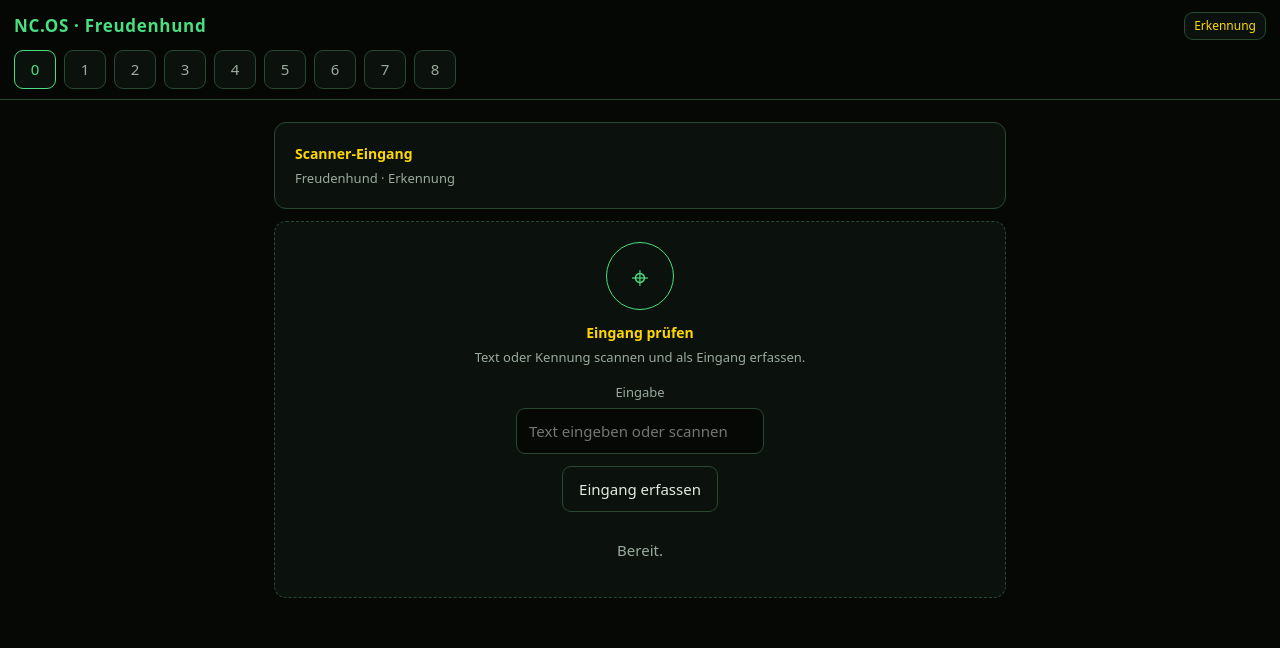
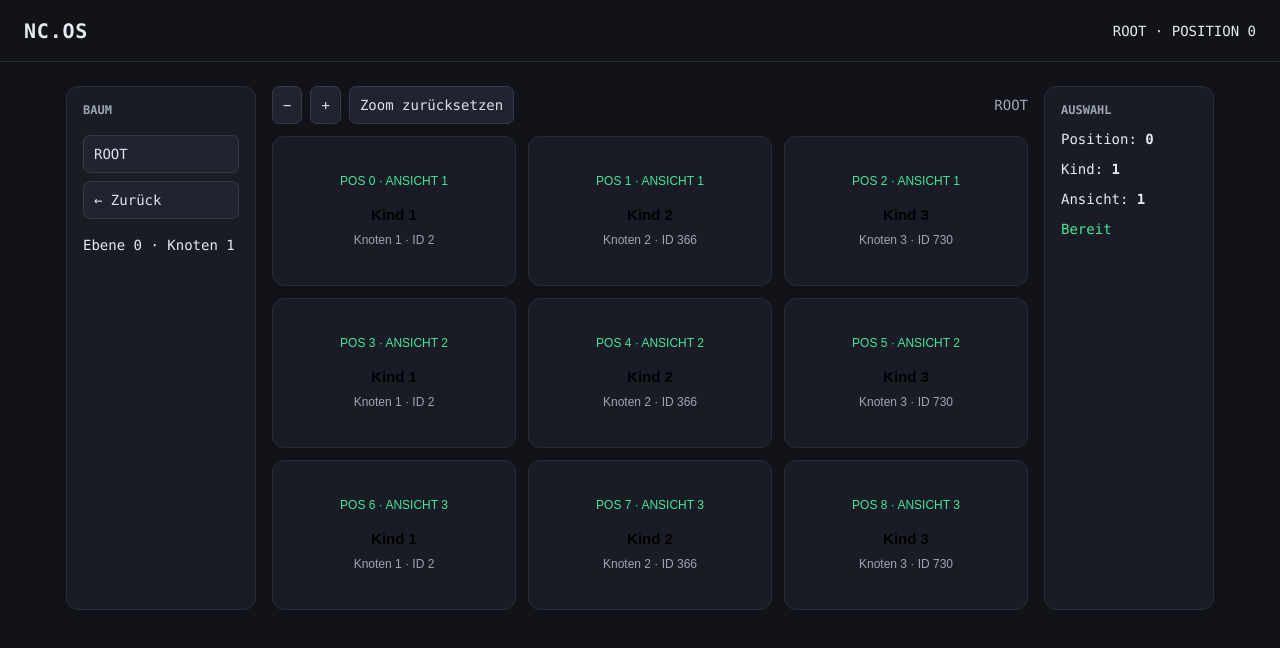
Before and after one commit to iki1uc/in.ear, a website: page 0.html in a window 1280 px wide. Drawn offline with Linux system fonts and the light colour scheme.

Commit message:
Update 0.html

```diff
--- a/0.html
+++ b/0.html
@@ -1,261 +1,308 @@
-<!doctype html>
+<!DOCTYPE html>
 <html lang="de">
 <head>
-  <meta charset="utf-8">
-  <meta name="viewport" content="width=device-width, initial-scale=1, viewport-fit=cover">
-  <meta name="theme-color" content="#050805">
-  <title>NC.OS · Freudenhund</title>
-
+  <meta charset="UTF-8">
+  <meta name="viewport" content="width=device-width, initial-scale=1">
+  <title>NC.OS ROOT · Position 0</title>
   <style>
-    :root {
-      color-scheme: dark;
-      --bg: #050805;
-      --panel: #0b120d;
-      --line: #294832;
-      --green: #4ade80;
-      --gold: #ffd700;
-      --text: #e1ebe3;
-      --muted: #9aaa9e;
-    }
-
     * { box-sizing: border-box; }
-
     body {
       margin: 0;
       min-height: 100vh;
-      min-height: 100dvh;
-      padding-bottom: env(safe-area-inset-bottom);
-      background: var(--bg);
-      color: var(--text);
-      font: 15px/1.5 system-ui, sans-serif;
+      background: #111319;
+      color: #e7eaf0;
+      font: 14px ui-monospace, Consolas, monospace;
     }
-
     header {
-      position: sticky;
-      top: 0;
-      z-index: 2;
-      padding: max(12px, env(safe-area-inset-top)) 14px 10px;
-      border-bottom: 1px solid var(--line);
-      background: #050805ee;
-      backdrop-filter: blur(10px);
+      height: 62px;
+      display: flex;
+      align-items: center;
+      justify-content: space-between;
+      padding: 0 24px;
+      border-bottom: 1px solid #292d37;
     }
-
-    .top, nav {
+    header strong { font-size: 20px; letter-spacing: .04em; }
+    main {
+      display: grid;
+      grid-template-columns: 190px minmax(0, 1fr) 170px;
+      gap: 16px;
+      max-width: 1180px;
+      margin: 24px auto;
+      padding: 0 16px;
+    }
+    nav, aside, .card {
+      background: #191c24;
+      border: 1px solid #292d37;
+      border-radius: 12px;
+    }
+    nav, aside { padding: 16px; }
+    nav h2, aside h2 {
+      margin: 0 0 14px;
+      font-size: 12px;
+      color: #9da5b5;
+      text-transform: uppercase;
+    }
+    nav button, aside button, .toolbar button {
+      width: 100%;
+      margin: 4px 0;
+      padding: 10px;
+      background: #20242e;
+      color: #dce2ec;
+      border: 1px solid #343a47;
+      border-radius: 7px;
+      font: inherit;
+      text-align: left;
+      cursor: pointer;
+    }
+    button:hover { border-color: #45e69a; }
+    .center { min-width: 0; }
+    .toolbar {
       display: flex;
       align-items: center;
       gap: 8px;
+      margin-bottom: 12px;
+      color: #9da5b5;
     }
-
-    .top { justify-content: space-between; }
-
-    h1 {
-      margin: 0;
-      color: var(--green);
-      font-size: 17px;
-      letter-spacing: .04em;
+    .toolbar button { width: auto; margin: 0; }
+    #breadcrumb { margin-left: auto; }
+    #matrix {
+      display: grid;
+      grid-template-columns: repeat(3, minmax(0, 1fr));
+      gap: 12px;
     }
-
-    .role, .case-link, button {
-      border: 1px solid var(--line);
-      border-radius: 9px;
-      background: var(--panel);
-      color: var(--text);
+    .card {
+      min-height: 150px;
+      padding: 16px;
+      cursor: pointer;
+      transition: border-color .15s, transform .15s;
     }
-
-    .role {
-      padding: 4px 9px;
-      color: var(--gold);
-      font-size: 12px;
+    .card:hover {
+      border-color: #45e69a;
+      transform: translateY(-2px);
     }
-
-    nav {
-      overflow-x: auto;
-      padding-top: 10px;
-      scrollbar-width: thin;
-      -webkit-overflow-scrolling: touch;
-    }
-
-    .case-link {
-      flex: 0 0 auto;
-      min-width: 42px;
-      padding: 7px 10px;
-      color: var(--muted);
-      text-align: center;
-      text-decoration: none;
-    }
-
-    .case-link[aria-current="page"] {
-      border-color: var(--green);
-      color: var(--green);
-    }
-
-    main {
-      width: min(100%, 760px);
-      margin: auto;
-      padding: 14px;
-    }
-
-    .card {
-      margin-bottom: 12px;
-      padding: 16px;
-      border: 1px solid var(--line);
-      border-radius: 12px;
-      background: var(--panel);
-    }
-
-    h2 {
-      margin: 0 0 5px;
-      color: var(--gold);
-      font-size: 14px;
-    }
-
-    .muted {
-      margin: 0;
-      color: var(--muted);
-      font-size: 13px;
-    }
-
-    .scanner {
-      display: grid;
-      gap: 12px;
-      justify-items: center;
-      padding: 26px 16px;
-      border: 1px dashed var(--line);
-      border-radius: 12px;
-      text-align: center;
-    }
-
-    .scanner-icon {
-      display: grid;
-      width: 68px;
-      height: 68px;
-      place-items: center;
-      border: 1px solid var(--green);
-      border-radius: 50%;
-      color: var(--green);
-      font-size: 30px;
-    }
-
-    button {
-      min-height: 46px;
-      padding: 10px 16px;
-      font: inherit;
-      cursor: pointer;
-    }
-
-    button:hover, button:focus-visible, .case-link:focus-visible {
-      border-color: var(--green);
-      outline: 2px solid transparent;
-    }
-
-    button:disabled { opacity: .55; cursor: wait; }
-
-    #status {
-      min-height: 1.5em;
-      color: var(--muted);
-      overflow-wrap: anywhere;
-    }
-
-    #status[data-state="ok"] { color: var(--green); }
-    #status[data-state="error"] { color: #ff7777; }
-
-    #result {
-      display: none;
-      width: 100%;
-      padding: 10px;
-      border-radius: 8px;
-      background: #050805;
-      text-align: left;
-      overflow-wrap: anywhere;
-    }
-
-    @media (min-width: 620px) {
-      main { padding-top: 22px; }
-      .card { padding: 20px; }
+    .card .pos { color: #45e69a; font-size: 12px; }
+    .card h3 { margin: 18px 0 8px; font-size: 15px; }
+    .card p { margin: 0; color: #9da5b5; font-size: 12px; line-height: 1.5; }
+    .status { color: #45e69a; }
+    @media (max-width: 760px) {
+      main { grid-template-columns: 1fr; }
+      #matrix { grid-template-columns: repeat(2, minmax(0, 1fr)); }
     }
   </style>
 </head>
-
 <body>
   <header>
-    <div class="top">
-      <h1>NC.OS · Freudenhund</h1>
-      <span class="role">Erkennung</span>
-    </div>
-
-    <nav aria-label="Alpha-Lauf">
-      <a class="case-link" href="0.html" aria-current="page" aria-label="Freudenhund">0</a>
-      <a class="case-link" href="1.html" aria-label="RAM">1</a>
-      <a class="case-link" href="2.html" aria-label="Steckkarten">2</a>
-      <a class="case-link" href="3.html" aria-label="Kernel">3</a>
-      <a class="case-link" href="4.html" aria-label="Industry Verified">4</a>
-      <a class="case-link" href="5.html" aria-label="In-Ear Loader">5</a>
-      <a class="case-link" href="6.html" aria-label="Letzter Tech">6</a>
-      <a class="case-link" href="7.html" aria-label="11 zu 7">7</a>
-      <a class="case-link" href="8.html" aria-label="Scanner">8</a>
-    </nav>
+    <strong>NC.OS</strong>
+    <span>ROOT · POSITION 0</span>
   </header>
 
   <main>
-    <section class="card">
-      <h2>Scanner-Eingang</h2>
-      <p class="muted">Freudenhund · Erkennung</p>
+    <nav>
+      <h2>Baum</h2>
+      <button id="rootButton">ROOT</button>
+      <button id="backButton">← Zurück</button>
+      <p id="treeInfo"></p>
+    </nav>
+
+    <section class="center">
+      <div class="toolbar">
+        <button id="zoomOut">−</button>
+        <button id="zoomIn">+</button>
+        <button id="resetZoom">Zoom zurücksetzen</button>
+        <span id="breadcrumb">ROOT</span>
+      </div>
+      <div id="matrix" aria-label="3 mal 3 Matrix"></div>
     </section>
 
-    <section class="card scanner" aria-labelledby="scan-title">
-      <div class="scanner-icon" aria-hidden="true">⌖</div>
-      <div>
-        <h2 id="scan-title">Eingang prüfen</h2>
-        <p class="muted">Text oder Kennung scannen und als Eingang erfassen.</p>
-      </div>
-
-      <label>
-        <span class="muted">Eingabe</span><br>
-        <input id="scan-input" type="text" autocomplete="off"
-          placeholder="Text eingeben oder scannen"
-          style="width:min(100%,420px);min-height:46px;margin-top:6px;padding:10px 12px;border:1px solid var(--line);border-radius:9px;background:#050805;color:var(--text);font:inherit">
-      </label>
-
-      <button id="scan-button" type="button">Eingang erfassen</button>
-      <p id="status" role="status" aria-live="polite">Bereit.</p>
-      <pre id="result"></pre>
-    </section>
+    <aside>
+      <h2>Auswahl</h2>
+      <p>Position: <b>0</b></p>
+      <p>Kind: <b>1</b></p>
+      <p>Ansicht: <b>1</b></p>
+      <p class="status" id="message">Bereit</p>
+    </aside>
   </main>
 
   <script>
-    const input = document.querySelector("#scan-input");
-    const button = document.querySelector("#scan-button");
-    const status = document.querySelector("#status");
-    const result = document.querySelector("#result");
+    "use strict";
 
-    button.addEventListener("click", () => {
-      const value = input.value.trim();
+    const STORAGE_KEY = "NC_OS_ROOT";
+    const MAX_DEPTH = 6;
 
-      if (!value) {
-        status.textContent = "Bitte zuerst Text eingeben oder scannen.";
-        status.dataset.state = "error";
-        input.focus();
+    const state = {
+      version: "NC.OS ROOT",
+      path: [],
+      currentId: 1,
+      level: 0,
+      viewport: { x: 0, y: 0, zoom: 1 },
+      tree: null,
+      nextId: 1
+    };
+
+    function createNode(id, level, path) {
+      return {
+        id,
+        level,
+        path: [...path],
+        title: level === 0 ? "ROOT" : `Knoten ${path.join(".")}`,
+        children: []
+      };
+    }
+
+    function buildTree(level = 0, path = []) {
+      const node = createNode(state.nextId++, level, path);
+
+      if (level < MAX_DEPTH) {
+        for (let kind = 1; kind <= 3; kind++) {
+          node.children.push(buildTree(level + 1, [...path, kind]));
+        }
+      }
+      return node;
+    }
+
+    function nodeFromPath(path) {
+      let node = state.tree;
+      for (const kind of path) {
+        if (!Number.isInteger(kind) || kind < 1 || kind > 3) return null;
+        node = node?.children[kind - 1];
+        if (!node) return null;
+      }
+      return node;
+    }
+
+    function syncNavigation() {
+      const node = nodeFromPath(state.path);
+      if (!node) {
+        state.path = [];
+        state.currentId = state.tree.id;
+        state.level = 0;
+        return;
+      }
+      state.currentId = node.id;
+      state.level = node.level;
+    }
+
+    function enter(pos) {
+      if (pos < 0 || pos > 8) return;
+
+      const kind = (pos % 3) + 1;
+      const view = Math.floor(pos / 3) + 1;
+      const current = nodeFromPath(state.path);
+
+      if (!current || current.level >= MAX_DEPTH) {
+        document.getElementById("message").textContent = "Maximale Tiefe erreicht";
         return;
       }
 
-      const record = {
-        case: "0.html",
-        name: "Freudenhund",
-        rolle: "Erkennung",
-        daten: "Scanner-Eingang",
-        eingang: value,
-        zeit: new Date().toLocaleString("de-DE")
-      };
+      // Position bestimmt Kind und Ansicht.
+      // Die Baumkante wird allein durch kind bestimmt.
+      state.path.push(kind);
+      syncNavigation();
 
-      result.textContent = JSON.stringify(record, null, 2);
-      result.style.display = "block";
-      status.textContent = "Eingang lokal erfasst.";
-      status.dataset.state = "ok";
+      document.getElementById("message").textContent =
+        `Position ${pos} · Kind ${kind} · Ansicht ${view}`;
+      render();
+      save();
+    }
+
+    function goBack() {
+      if (state.path.length === 0) return;
+      state.path.pop();
+      syncNavigation();
+      document.getElementById("message").textContent = "Zurück navigiert";
+      render();
+      save();
+    }
+
+    function render() {
+      const matrix = document.getElementById("matrix");
+      const node = nodeFromPath(state.path);
+      if (!node) return;
+
+      matrix.replaceChildren();
+
+      for (let pos = 0; pos < 9; pos++) {
+        const kind = (pos % 3) + 1;
+        const view = Math.floor(pos / 3) + 1;
+        const child = node.children[kind - 1];
+
+        const card = document.createElement("button");
+        card.className = "card";
+        card.type = "button";
+        card.setAttribute("aria-label",
+          `Position ${pos}, Kind ${kind}, Ansicht ${view}`);
+
+        card.innerHTML = `
+          <span class="pos">POS ${pos} · ANSICHT ${view}</span>
+          <h3>Kind ${kind}</h3>
+          <p>${child ? child.title : "Blattknoten"} · ID ${child ? child.id : "—"}</p>
+        `;
+        card.addEventListener("click", () => enter(pos));
+        matrix.appendChild(card);
+      }
+
+      document.getElementById("breadcrumb").textContent =
+        ["ROOT", ...state.path].join(" > ");
+      document.getElementById("treeInfo").textContent =
+        `Ebene ${state.level} · Knoten ${state.currentId}`;
+    }
+
+    function setZoom(nextZoom) {
+      state.viewport.zoom = Math.max(0.25, Math.min(8, nextZoom));
+      document.getElementById("matrix").style.transform =
+        `scale(${state.viewport.zoom})`;
+      document.getElementById("matrix").style.transformOrigin = "top center";
+      save();
+    }
+
+    function save() {
+      try {
+        // Der Baum wird deterministisch neu erstellt und deshalb nicht gespeichert.
+        const { tree, nextId, ...persisted } = state;
+        localStorage.setItem(STORAGE_KEY, JSON.stringify(persisted));
+      } catch {
+        document.getElementById("message").textContent = "Speichern fehlgeschlagen";
+      }
+    }
+
+    function restore() {
+      try {
+        const saved = JSON.parse(localStorage.getItem(STORAGE_KEY) || "null");
+        if (!saved || saved.version !== "NC.OS ROOT") return;
+
+        if (Array.isArray(saved.path) &&
+            saved.path.every(n => Number.isInteger(n) && n >= 1 && n <= 3) &&
+            saved.path.length <= MAX_DEPTH) {
+          state.path = saved.path;
+        }
+        if (saved.viewport && Number.isFinite(saved.viewport.zoom)) {
+          state.viewport.zoom = Math.max(0.25, Math.min(8, saved.viewport.zoom));
+        }
+      } catch {
+        localStorage.removeItem(STORAGE_KEY);
+      }
+    }
+
+    state.tree = buildTree();
+    restore();
+    syncNavigation();
+
+    document.getElementById("backButton").addEventListener("click", goBack);
+    document.getElementById("rootButton").addEventListener("click", () => {
+      state.path = [];
+      syncNavigation();
+      render();
+      save();
     });
+    document.getElementById("zoomIn").addEventListener("click", () =>
+      setZoom(state.viewport.zoom * 1.2));
+    document.getElementById("zoomOut").addEventListener("click", () =>
+      setZoom(state.viewport.zoom / 1.2));
+    document.getElementById("resetZoom").addEventListener("click", () =>
+      setZoom(1));
 
-    input.addEventListener("keydown", event => {
-      if (event.key === "Enter") button.click();
-    });
+    render();
+    setZoom(state.viewport.zoom);
   </script>
 </body>
 </html>
```
